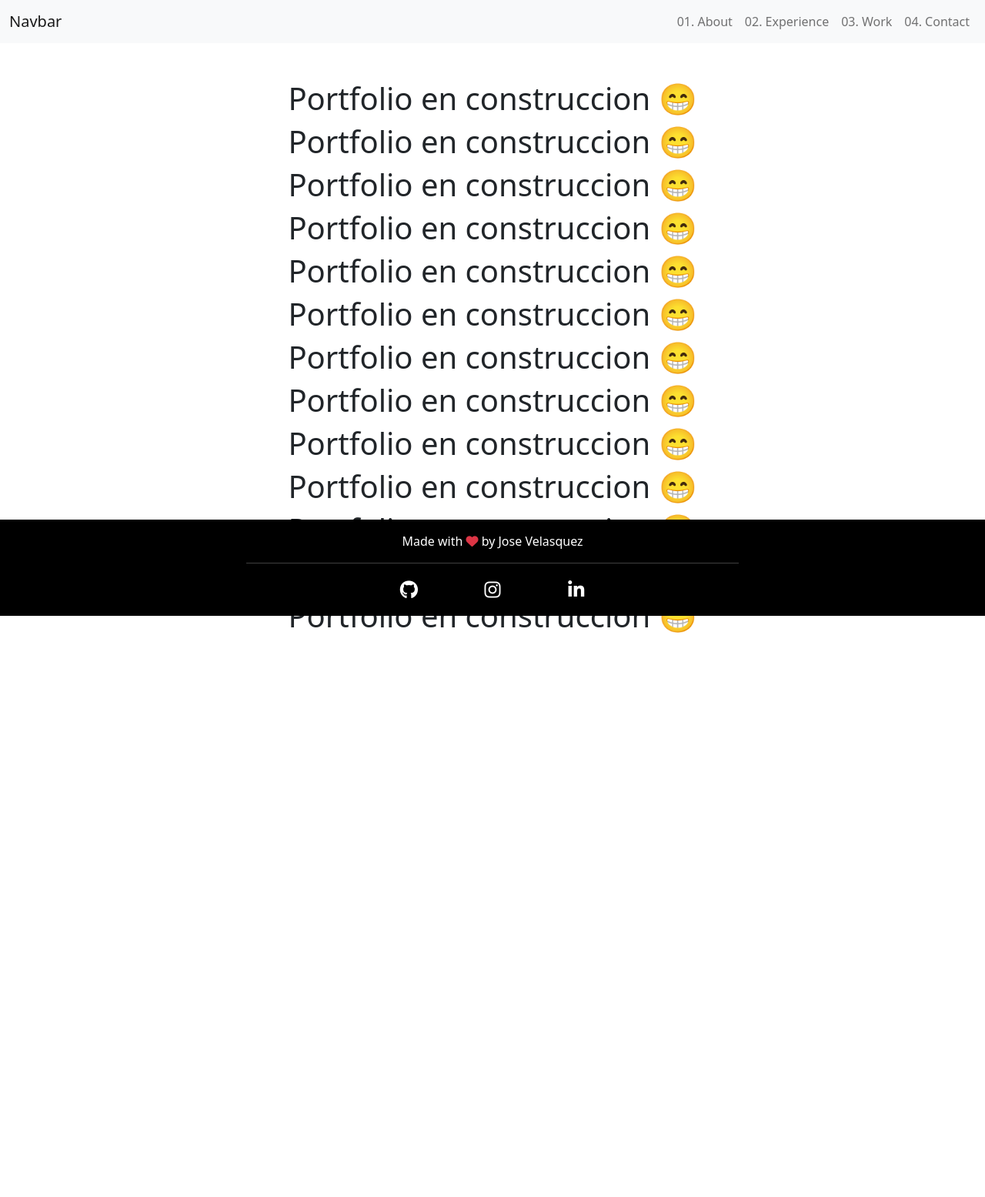
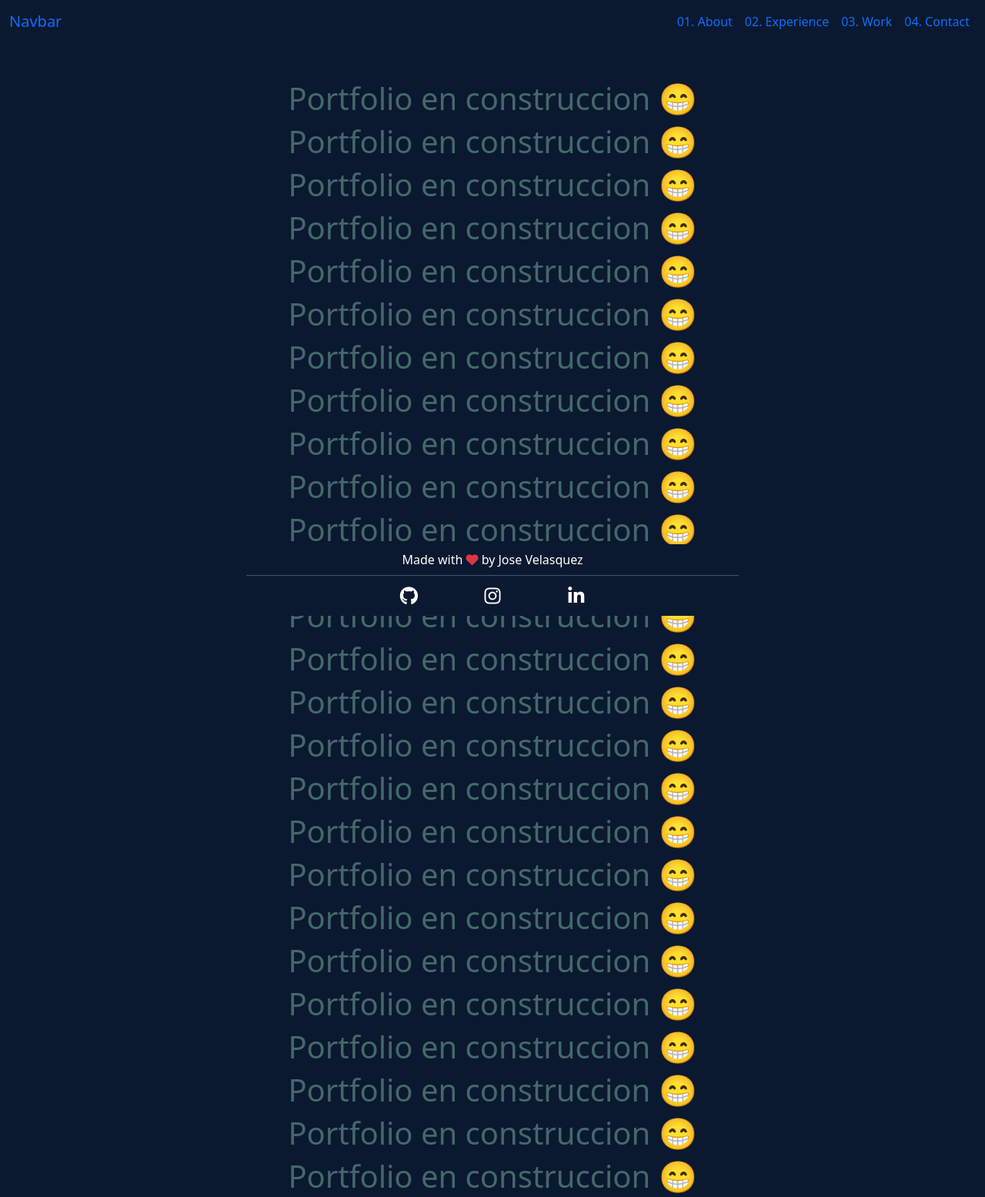
Before and after one commit to Jdvd01/Portfolio, a React app: page / in a window 1280 px wide. Shown: the whole page at 77% size. Before the commit the page ends 827 px from the top, so only its background shows below. Built offline with nearby package versions, Linux system fonts and the light colour scheme.

Commit message:
:sparkles: Navbar shows with scrolling and :lipstick: add some styles

```diff
--- a/src/js/component/Footer/Footer.css
+++ b/src/js/component/Footer/Footer.css
@@ -1,5 +1,5 @@
 footer{
-    background-color: black;
+    background-color: #0A192F;
     color: white;
     position: fixed;
     bottom: 0;
@@ -16,7 +16,7 @@ footer p{
     margin: 0;
 }
 hr{
-    margin: 1em auto;
+    margin: 0.5em auto;
     width: 50%;
 }
 .iconos{
--- a/src/js/component/Footer/Footer.jsx
+++ b/src/js/component/Footer/Footer.jsx
@@ -5,7 +5,7 @@ import { Link } from "react-router-dom";
 import "./Footer.css"
 
 export const Footer = () => (
-	<footer className="footer mt-auto py-3 text-center">
+	<footer className="footer mt-auto py-2 text-center">
 		<p>
 			Made with <i className="fa fa-heart text-danger" /> by <a href="https://github.com/jdvd01" target={"_blank"}>Jose Velasquez</a>
 		</p>
--- a/src/js/component/Navbar/Navbar.css
+++ b/src/js/component/Navbar/Navbar.css
@@ -1,13 +1,33 @@
+.nosobre{
+    background-color: #0A192F;
+    color: white;
+
+}
+
+.navbar-collapse{
+    display: flex;
+    justify-content: end;
+}
+
+/* Logo with animation */
+.navbar-brand{
+    position: relative;
+    opacity: 0;
+    animation: fadeIn 1s ease both;
+}
+/* Menu button with animation */
+.navbar-toggler{
+    position: relative;
+    opacity: 0;
+    animation: fadeIn 1s ease both;
+}
+/* Link with animation */
 .navbar-nav a{
     position: relative;
     opacity: 0;
     animation: fadeIn 1s ease both;
 }
-.navbar-brand{
-    position: relative;
-    opacity: 0;
-    animation: fadeIn 1s ease both;
-}
+/* Animation delay for lasts links */
 .navbar-nav a:nth-child(2){
     animation-delay: 200ms;
 }
@@ -17,7 +37,28 @@
 .navbar-nav a:nth-child(4){
     animation-delay: 600ms;
 }
+/* Fade in animation */
 @keyframes fadeIn {
     0% {top: -2em; opacity: 0;}
     100% {top: 0; opacity: 1;}
 }
+
+/* Menu bars */
+.fa-bars{
+    color: white;
+    font-size: 1.3em;
+}
+
+
+.sobre{
+    background-color: #0A192F;
+    color: white;
+
+    position: fixed;
+    top: 0;
+    width: 100%;
+    transform: translateY(0px);
+    animation: fadeIn 0.5s ease both;
+    z-index: 11;
+
+}
--- a/src/js/component/Navbar/Navbar.jsx
+++ b/src/js/component/Navbar/Navbar.jsx
@@ -1,26 +1,45 @@
-import React from "react";
+import React, { useState, useContext } from "react";
 
 import "./Navbar.css"
 import { Link } from "react-router-dom";
 
 export const Navbar = () => {
+
+	const [scrolling, setScrolling] = useState(false)
+	const [position, setPosition] = useState()
+
+	const isScroll = (position) => {
+		if(window.scrollY == 0){
+			setScrolling(true)
+		}
+		if(window.scrollY < position){
+			setScrolling(true)
+		}else{
+			setScrolling(false)
+		}
+	}
+
+	window.onscroll = function() {
+		setPosition(window.scrollY);
+		isScroll(position)
+	};
+
 	return (
-		<nav className="navbar navbar-expand-lg navbar-light bg-light">
+		<nav className={`navbar navbar-expand-lg ${scrolling ? "sobre" : "nosobre"}`}>
 			<div className="container-fluid">
-				<Link className="navbar-brand" to={"/"}>Navbar</Link>
-				<div>
+				<Link className="navbar-brand text-start" to={"/"}>Navbar</Link>
 					<button className="navbar-toggler" type="button" data-bs-toggle="collapse" data-bs-target="#navbarNavAltMarkup" aria-controls="navbarNavAltMarkup" aria-expanded="false" aria-label="Toggle navigation">
-						<span className="navbar-toggler-icon"></span>
+						<i className="fa-solid fa-bars"></i>
 					</button>
 					<div className="collapse navbar-collapse" id="navbarNavAltMarkup">
-						<div className="navbar-nav">
+						<div className="navbar-nav text-start">
 							<Link className="nav-link" to={"/"}>01. About</Link>
 							<Link className="nav-link" to={"/"}>02. Experience</Link>
 							<Link className="nav-link" to={"/"}>03. Work</Link>
 							<Link className="nav-link" to={"/"}>04. Contact</Link>
 						</div>
 					</div>
-				</div>
+
 			</div>
 		</nav>
 	);
--- a/src/js/layout.js
+++ b/src/js/layout.js
@@ -3,7 +3,6 @@ import { BrowserRouter, Route, Routes } from "react-router-dom";
 import ScrollToTop from "./component/scrollToTop";
 
 import injectContext from "./store/appContext";
-
 import { Home } from "./views/Home.jsx";
 import { Navbar } from "./component/Navbar/Navbar.jsx";
 import { Footer } from "./component/Footer/Footer.jsx";
--- a/src/js/store/appContext.js
+++ b/src/js/store/appContext.js
@@ -31,6 +31,8 @@ const injectContext = PassedComponent => {
 			 * state.actions.loadSomeData(); <---- calling this function from the flux.js actions
 			 *
 			 **/
+
+			 window.scrollTo(0, 0);
 		}, []);
 
 		// The initial value for the context is not null anymore, but the current state of this component,
--- a/src/js/views/Home.jsx
+++ b/src/js/views/Home.jsx
@@ -1,7 +1,11 @@
 import React from "react";
 import "../../styles/home.css";
 
-export const Home = () => (
+export const Home = () => {
+
+
+	return (
+
 		<div className="text-center mt-5">
 			<h1>
 				Portfolio en construccion 😁
@@ -42,6 +46,46 @@ export const Home = () => (
 			<h1>
 				Portfolio en construccion 😁
 			</h1>
+			<h1>
+				Portfolio en construccion 😁
+			</h1>
+			<h1>
+				Portfolio en construccion 😁
+			</h1>
+			<h1>
+				Portfolio en construccion 😁
+			</h1>
+			<h1>
+				Portfolio en construccion 😁
+			</h1>
+			<h1>
+				Portfolio en construccion 😁
+			</h1>
+			<h1>
+				Portfolio en construccion 😁
+			</h1>
+			<h1>
+				Portfolio en construccion 😁
+			</h1>
+			<h1>
+				Portfolio en construccion 😁
+			</h1>
+			<h1>
+				Portfolio en construccion 😁
+			</h1>
+			<h1>
+				Portfolio en construccion 😁
+			</h1>
+			<h1>
+				Portfolio en construccion 😁
+			</h1>
+			<h1>
+				Portfolio en construccion 😁
+			</h1>
+			<h1>
+				Portfolio en construccion 😁
+			</h1>
+		</div>
 
-	</div>
-);
+	)
+}
--- a/src/styles/index.css
+++ b/src/styles/index.css
@@ -1,3 +1,35 @@
 /*
     General Styles
 */
+body{
+    background-color: #0A192F;
+    color: #45686A;
+}
+body::-webkit-scrollbar {
+    width: 6px;     /* Ancho del scroll */
+}
+body::-webkit-scrollbar-thumb {
+    background: #ccc;
+    border-radius: 4px;
+}
+
+/* Cambiamos el fondo y agregamos una sombra cuando esté en hover */
+body::-webkit-scrollbar-thumb:hover {
+    background: #b3b3b3;
+    box-shadow: 1 2 10px 12px rgba(0, 0, 0, 0.2);
+}
+
+/* Cambiamos el fondo cuando esté en active */
+body::-webkit-scrollbar-thumb:active {
+    background-color: #999999;
+}
+body::-webkit-scrollbar-track {
+    background: none;
+    border-radius: 40px;
+}
+
+/* Cambiamos el fondo cuando esté en active o hover */
+body::-webkit-scrollbar-track:hover,
+body::-webkit-scrollbar-track:active {
+  background: transparent;
+}
```
Lines whose indentation alone changed are shown as unchanged.
